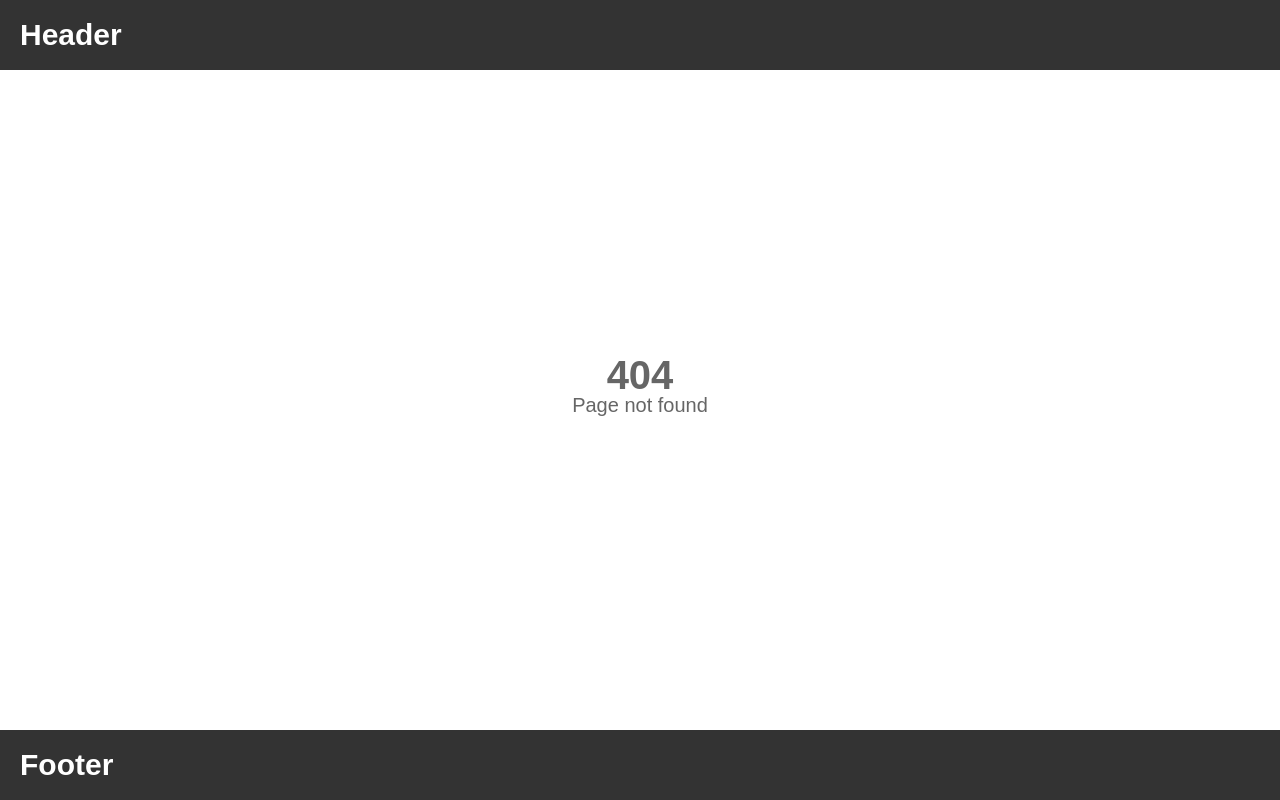
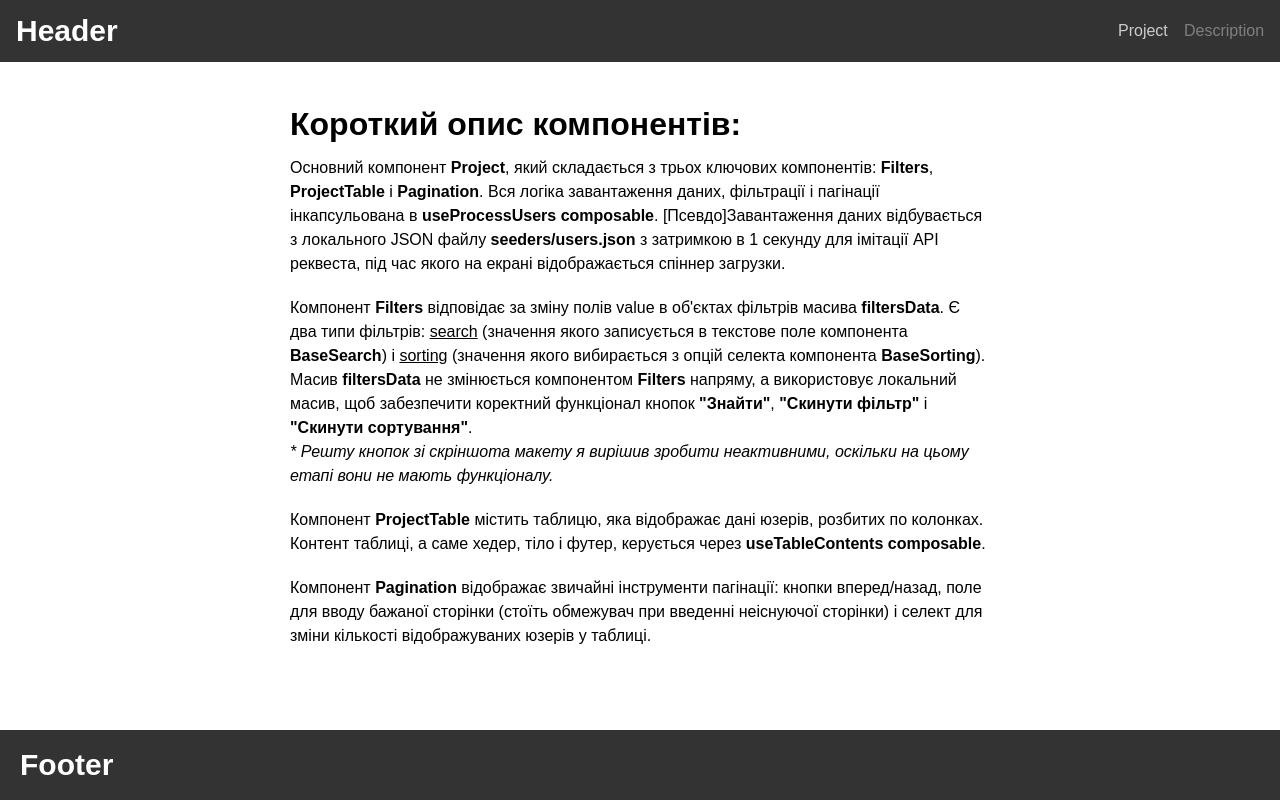
Before and after one commit to tuzhurkin/vue3-vite-test, a Vue app: page /description in a window 1280 px wide. Before the commit this address had no page. Built offline with nearby package versions, Linux system fonts and the light colour scheme.

Commit message:
feat: description

```diff
--- /dev/null
+++ b/src/components/Header/index.vue
@@ -0,0 +1,46 @@
+<template>
+  <header>
+    <h2>Header</h2>
+    <nav>
+      <BaseButton tag="router-link" to="/" type="texted">Project</BaseButton>
+      <BaseButton tag="router-link" to="/description" type="texted">Description</BaseButton>
+    </nav>
+  </header>
+</template>
+
+<script setup>
+import BaseButton from '@/components/Base/Button.vue';
+
+defineOptions({
+  name: 'HeaderComponent',
+});
+</script>
+
+<style scoped lang="scss">
+header {
+  display: flex;
+  justify-content: space-between;
+  align-items: center;
+  padding: 16px;
+  background-color: #333;
+  color: #fff;
+
+  nav {
+    display: flex;
+    align-items: center;
+    gap: 16px;
+
+    :deep(.btn.texted) {
+      @include hover {
+        color: $color-white;
+      }
+
+      &.router-link-exact-active {
+        pointer-events: none;
+        cursor: default;
+        opacity: 0.5;
+      }
+    }
+  }
+}
+</style>
--- a/src/layouts/default.vue
+++ b/src/layouts/default.vue
@@ -1,32 +1,24 @@
 <template>
   <div class="default-layout">
-    <!-- <Header /> -->
-    <header>
-      <h2>Header</h2>
-    </header>
+    <Header />
     <main>
       <slot />
     </main>
     <footer>
       <h2>Footer</h2>
     </footer>
-    <!-- <Footer /> -->
   </div>
 </template>
 
-<script setup></script>
+<script setup>
+import Header from '@/components/Header/index.vue';
+</script>
 
 <style lang="scss">
 .default-layout {
   display: flex;
   flex-direction: column;
   min-height: 100vh;
-
-  header {
-    background-color: #333;
-    color: #fff;
-    padding: 1rem;
-  }
 
   main {
     flex: 1;
--- a/src/router/index.js
+++ b/src/router/index.js
@@ -1,6 +1,5 @@
 import MainPage from '@/views/index.vue';
-import ProjectPage from '@/views/project/index.vue';
-import InstructionsPage from '@/views/instructions/index.vue';
+import DescriptionPage from '@/views/description/index.vue';
 import NotFound from '@/views/notFound.vue';
 import { createRouter, createWebHistory } from 'vue-router';
 
@@ -15,20 +14,11 @@ const routes = [
     },
   },
   {
-    path: '/project',
-    name: 'ProjectPage',
-    component: ProjectPage,
+    path: '/description',
+    name: 'DescriptionPage',
+    component: DescriptionPage,
     meta: {
-      title: 'Project Page',
-      layout: 'DefaultLayout',
-    },
-  },
-  {
-    path: '/instructions',
-    name: 'InstructionsPage',
-    component: InstructionsPage,
-    meta: {
-      title: 'Instructions Page',
+      title: 'Description Page',
       layout: 'DefaultLayout',
     },
   },
@@ -36,9 +26,6 @@ const routes = [
     path: '/:pathMatch(.*)*',
     name: 'NotFound',
     component: NotFound,
-    // meta: {
-    //   layout: 'NotFoundLayout',
-    // },
   },
 ];
 
--- /dev/null
+++ b/src/views/description/index.vue
@@ -0,0 +1,71 @@
+<template>
+  <div class="default-page description-page">
+    <div class="content">
+      <h1>Короткий опис компонентів:</h1>
+
+      <p>
+        Основний компонент <b>Project</b>, який складається з трьох ключових компонентів:
+        <b>Filters</b>, <b>ProjectTable</b> і <b>Pagination</b>. Вся логіка завантаження даних,
+        фільтрації і пагінації інкапсульована в <b>useProcessUsers composable</b>.
+        [Псевдо]Завантаження даних відбувається з локального JSON файлу <b>seeders/users.json</b> з
+        затримкою в 1 секунду для імітації API реквеста, під час якого на екрані відображається
+        спіннер загрузки.
+      </p>
+
+      <p>
+        Компонент <b>Filters</b> відповідає за зміну полів value в об'єктах фільтрів масива
+        <b>filtersData</b>. Є два типи фільтрів: <u>search</u> (значення якого записується в
+        текстове поле компонента <b>BaseSearch</b>) і <u>sorting</u> (значення якого вибирається з
+        опцій селекта компонента <b>BaseSorting</b>). Масив <b>filtersData</b> не змінюється
+        компонентом <b>Filters</b> напряму, а використовує локальний масив, щоб забезпечити
+        коректний функціонал кнопок <b>"Знайти"</b>, <b>"Скинути фільтр"</b> і
+        <b>"Скинути сортування"</b>.
+        <br />
+        <i
+          >* Решту кнопок зі скріншота макету я вирішив зробити неактивними, оскільки на цьому етапі
+          вони не мають функціоналу.</i
+        >
+      </p>
+
+      <p>
+        Компонент <b>ProjectTable</b> містить таблицю, яка відображає дані юзерів, розбитих по
+        колонках. Контент таблиці, а саме хедер, тіло і футер, керується через
+        <b>useTableContents composable</b>.
+      </p>
+
+      <p>
+        Компонент <b>Pagination</b> відображає звичайні інструменти пагінації: кнопки вперед/назад,
+        поле для вводу бажаної сторінки (стоїть обмежувач при введенні неіснуючої сторінки) і селект
+        для зміни кількості відображуваних юзерів у таблиці.
+      </p>
+    </div>
+  </div>
+</template>
+
+<script setup>
+defineOptions({
+  name: 'DescriptionPage',
+});
+</script>
+
+<style scoped lang="scss">
+.content {
+  max-width: 800px;
+  margin: 0 auto;
+  padding: 50px;
+  font-size: 16px;
+  line-height: 150%;
+  color: $color-black;
+
+  @media (max-width: $md) {
+    max-width: none;
+    padding: 32px 16px;
+  }
+
+  & > * {
+    &:not(:last-child) {
+      margin-bottom: 20px;
+    }
+  }
+}
+</style>
--- a/src/views/index.vue
+++ b/src/views/index.vue
@@ -1,10 +1,12 @@
 <template>
   <div class="default-page main-page">
-    <h1>Main Page</h1>
+    <Project />
   </div>
 </template>
 
 <script setup>
+import Project from '@/components/Project/index.vue';
+
 defineOptions({
   name: 'MainPage',
 });
--- a/src/views/instructions/index.vue
+++ /dev/null
@@ -1,13 +0,0 @@
-<template>
-  <div class="default-page instructions-page">
-    <h1>Instructions Page</h1>
-  </div>
-</template>
-
-<script setup>
-defineOptions({
-  name: 'InstructionsPage',
-});
-</script>
-
-<style scoped lang="scss"></style>
--- a/src/views/project/index.vue
+++ /dev/null
@@ -1,15 +0,0 @@
-<template>
-  <div class="default-page project-page">
-    <Project />
-  </div>
-</template>
-
-<script setup>
-import Project from '@/components/Project/index.vue';
-
-defineOptions({
-  name: 'ProjectPage',
-});
-</script>
-
-<style scoped lang="scss"></style>
```
